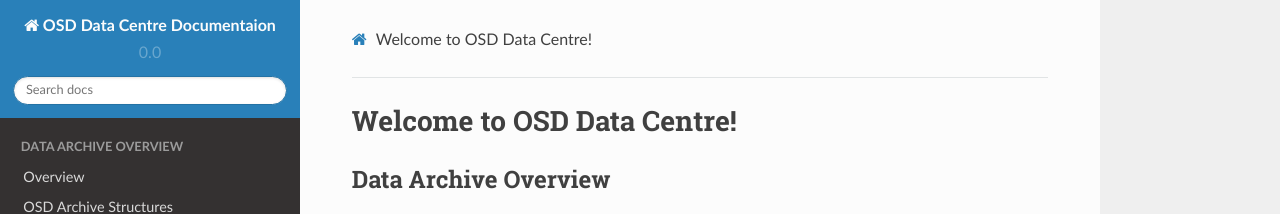
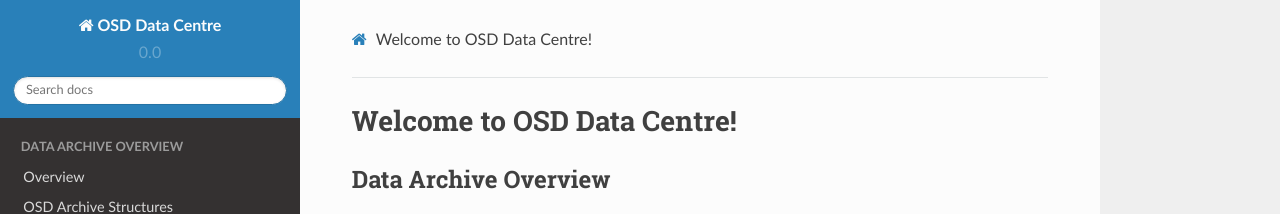
Before and after one commit to onedwd/ios_data, a Sphinx documentation site: the page built from source/index.rst, in a window 1280 px wide. Shown: the top 214 px of the page. Built offline with Sphinx 7.4.7 and the Read the Docs theme 2.0.0, drawn with Linux system fonts in a browser that asks for light colours.

Commit message:
updated tools

```diff
--- a/source/conf.py
+++ b/source/conf.py
@@ -43,7 +43,7 @@ source_suffix = '.rst'
 master_doc = 'index'
 
 # General information about the project.
-project = u'OSD Data Centre Documentaion'
+project = u'OSD Data Centre'
 copyright = u'2018, OSD/IOS'
 
 # The version info for the project you're documenting, acts as replacement for
```
